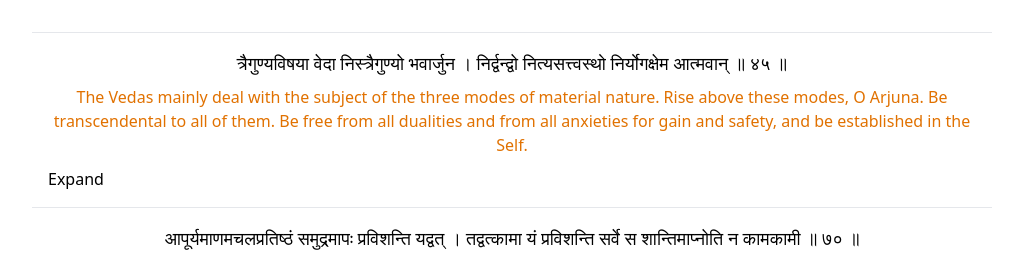
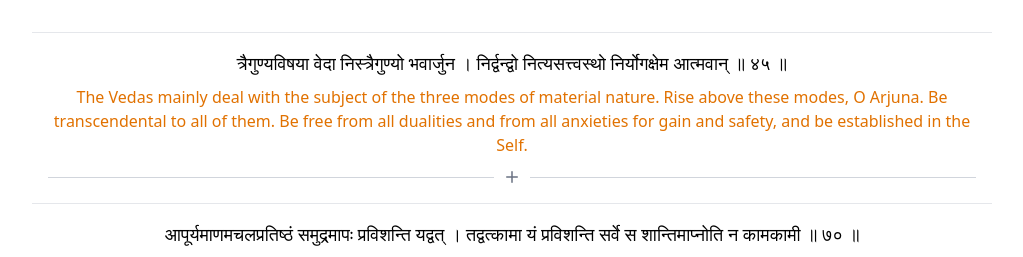
Before and after one commit to gaurahari-dasa/train-bg, a Vue app: page / in a window 1280 px wide. Shown: the top 257 px of the page, without its empty margins (128-1151 px from the left). Built offline with nearby package versions, Linux system fonts and the light colour scheme.

Commit message:
Collapse functionality, Haribol

```diff
--- a/package.json
+++ b/package.json
@@ -9,6 +9,7 @@
     "preview": "vite preview"
   },
   "dependencies": {
+    "@heroicons/vue": "^2.2.0",
     "@tailwindcss/vite": "^4.1.10",
     "tailwindcss": "^4.1.10",
     "vue": "^3.5.13"
--- /dev/null
+++ b/src/components/Divider.vue
@@ -0,0 +1,26 @@
+<template>
+  <div class="relative">
+    <div class="absolute inset-0 flex items-center" aria-hidden="true">
+      <div class="w-full border-t border-gray-300" />
+    </div>
+    <div class="relative flex justify-center">
+      <span class="bg-white px-2 text-gray-500" @click="clicked()">
+        <PlusIcon v-show="!expanded" class="size-5 text-gray-500" aria-hidden="true" />
+        <MinusIcon v-show="expanded" class="size-5 text-gray-500" aria-hidden="true" />
+      </span>
+    </div>
+  </div>
+</template>
+
+<script setup>
+import { ref } from 'vue';
+import { PlusIcon, MinusIcon } from '@heroicons/vue/20/solid'
+
+const emit = defineEmits(['click']);
+const expanded = ref(false);
+
+function clicked() {
+  emit('click');
+  expanded.value = !expanded.value;
+}
+</script>
--- a/src/components/SlokaList.vue
+++ b/src/components/SlokaList.vue
@@ -1,26 +1,24 @@
 <script setup>
 import { ref } from 'vue';
 
-import SlokaNode from './SlokaNode';
+import Divider from './Divider.vue';
 import Vibhaga from './VibhagaNode';
 import { vibhagas } from './slokas';
 
 const train = ref([]);
 
-function enumerateSlokas(vibhaga, ix) {
+function enumerateSlokas(vibhaga, ix, branchLevel) {
     let sloka = vibhaga.firstSloka;
     do {
-        if (ix === undefined) {
-            train.value.push(sloka);
-        } else {
-            train.value.splice(++ix, 0, sloka)
-        }
+        sloka.branchLevel = branchLevel + 1;
+        train.value.splice(++ix, 0, sloka)
     } while (sloka = sloka.next);
 }
 
 for (const vibhaga of vibhagas) {
+    vibhaga.branchLevel = 0;
     train.value.push(vibhaga);
-    enumerateSlokas(vibhaga);
+    enumerateSlokas(vibhaga, 0, -1);
 }
 
 function expand(node, ix) {
@@ -28,12 +26,19 @@ function expand(node, ix) {
         console.warn('Branch missing, Haribol!');
     }
     train.value.splice(++ix, 0, node.branch);
-    enumerateSlokas(node.branch, ix);
+    node.branch.branchLevel = node.branchLevel + 1
+    enumerateSlokas(node.branch, ix, node.branchLevel);
     node.expanded = true;
 }
 
-function collapse(node, ix) {
-    delete node.expanded;
+function collapse(ix) {
+    const item = train.value[ix];
+    while (train.value[ix + 1].branchLevel > item.branchLevel) {
+        const node = train.value.splice(ix + 1, 1)[0];
+        delete node.branchLevel;
+        delete node.expanded;
+    }
+    delete item.expanded;
 }
 </script>
 
@@ -46,10 +51,8 @@ function collapse(node, ix) {
             <div v-else>
                 <h3 class="text-lg text-center">{{ item.devanagari }}</h3>
                 <p class="text-amber-600 mt-2 text-center">{{ item.translation }}</p>
-                <button class="mt-2.5" v-show="item.branch"
-                    @click="item.expanded ? collapse(item, ix) : expand(item, ix)">{{ item.expanded ? 'Collapse' :
-                        'Expand'
-                    }}</button>
+                <Divider class="mt-2.5" v-show="item.branch"
+                    @click="item.expanded ? collapse(ix) : expand(item, ix)" />
             </div>
         </li>
     </ul>
```
Also changed, not shown: 1 other file (tests, documents, lock files or other folders).
